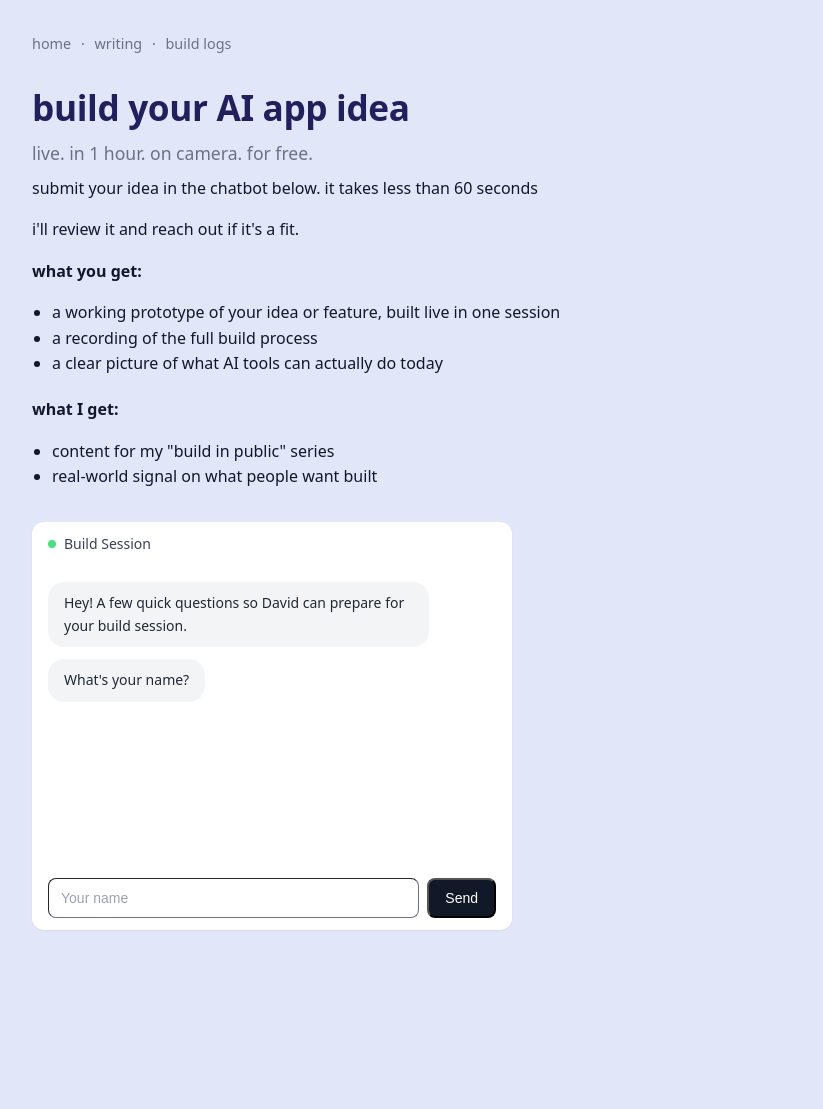
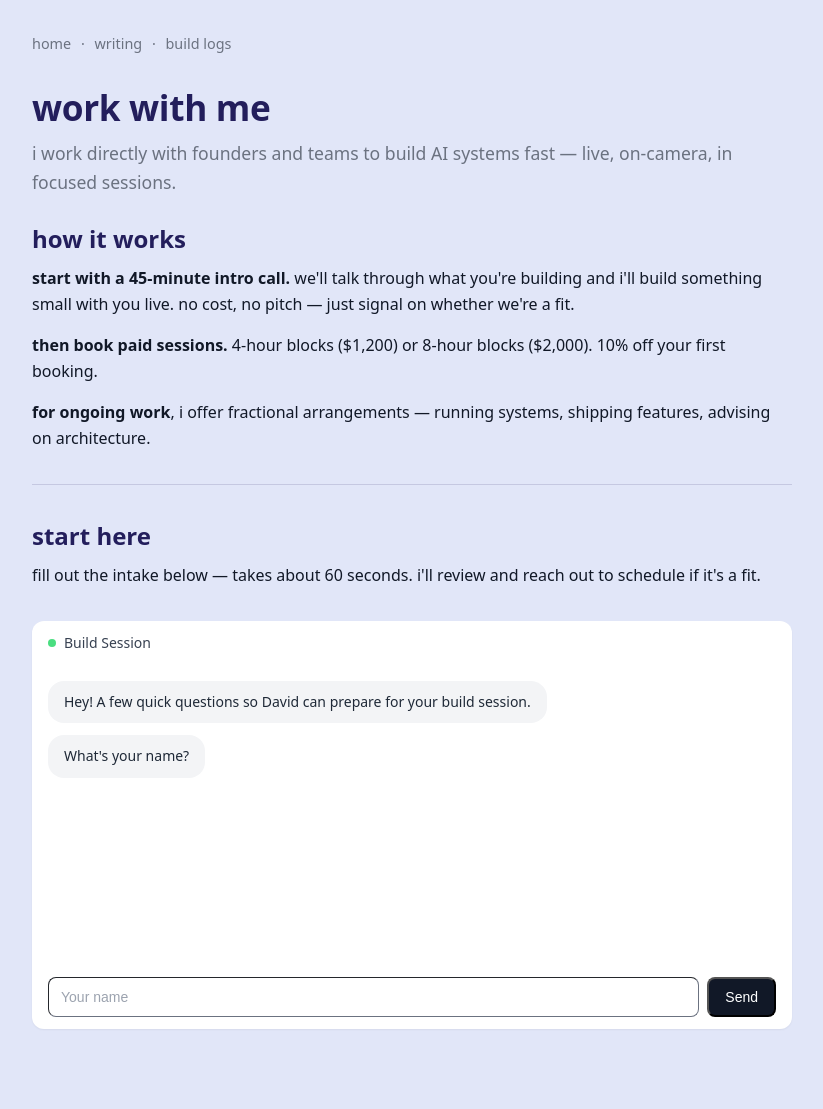
Before and after one commit to davidcrowe/reducibl.com, a Jekyll site: the page built from build.html, in a window 1280 px wide. Shown: the whole page, without its empty margins (228-1051 px from the left). Built offline with Jekyll 4.4.1, drawn with Linux system fonts in a browser that asks for light colours; before the commit the page ends 1010 px from its top, so only the background shows below that.

Commit message:
add work with me page and project gallery
- add project cards (inner, apprentice, gatewaystack) to homepage
- create /build as work with me page with pricing and intake form
- add outcome statement to AI consulting section
- add auto-generated note to build log posts
- clean up buildlogs index spacing

```diff
--- a/_layouts/post.html
+++ b/_layouts/post.html
@@ -5,6 +5,12 @@ layout: default
 <article>
   <h2>{{ page.title }}</h2>
   <p class="meta">{{ page.date | date: "%Y-%m-%d" }}</p>
+
+  {% if page.categories contains "buildlog" %}
+    <p style="font-style: italic; color: var(--muted); margin-bottom: 1.5rem;">
+      this build log is <a href="{{ '/buildlogs' | relative_url }}">automatically generated</a>
+    </p>
+  {% endif %}
 
   {{ content }}
 
--- a/build.html
+++ b/build.html
@@ -1,29 +1,32 @@
 ---
 layout: default
-title: "build your AI app idea — live in 1 hour"
-description: "submit your app idea. i'll build a working prototype with you in a live 1-hour session."
+title: "work with me"
+description: "i work directly with founders and teams to build AI systems fast — live, on-camera, in focused sessions."
 ---
 
-<h1 style="font-size:2.2rem; margin-bottom:0.25rem;">build your AI app idea</h1>
-<p style="font-size:1.1rem; color:var(--muted); margin-bottom:0.5rem;">live. in 1 hour. on camera. for free.</p>
+<h1 style="font-size:2.2rem; margin-bottom:0.25rem;">work with me</h1>
+<p style="font-size:1.1rem; color:var(--muted); margin-bottom:1.5rem;">i work directly with founders and teams to build AI systems fast — live, on-camera, in focused sessions.</p>
 
-<p>submit your idea in the chatbot below. it takes less than 60 seconds</p>
+<h3 style="margin-top:0;">how it works</h3>
 
-<p>i'll review it and reach out if it's a fit.</p>
+<p><strong>start with a 45-minute intro call.</strong> we'll talk through what you're building and i'll build something small with you live. no cost, no pitch — just signal on whether we're a fit.</p>
 
-<p><strong>what you get:</strong></p>
-<ul>
-  <li>a working prototype of your idea or feature, built live in one session</li>
-  <li>a recording of the full build process</li>
-  <li>a clear picture of what AI tools can actually do today</li>
-</ul>
+<p><strong>then book paid sessions.</strong> 4-hour blocks ($1,200) or 8-hour blocks ($2,000). 10% off your first booking.</p>
 
-<p><strong>what I get:</strong></p>
-<ul>
-  <li>content for my "build in public" series</li>
-  <li>real-world signal on what people want built</li>
-</ul>
+<p><strong>for ongoing work</strong>, i offer fractional arrangements — running systems, shipping features, advising on architecture.</p>
 
-<div id="chatflow" data-chatflow="build-session-intake" data-chatflow-source="reducibl.com" style="margin-top:2rem;"></div>
+<hr style="border: none; border-top: 1px solid rgba(35,30,92,0.15); margin: 2rem 0;">
+
+<h3>start here</h3>
+<p>fill out the intake below — takes about 60 seconds. i'll review and reach out to schedule if it's a fit.</p>
+
+<div id="chatflow" data-chatflow="build-session-intake" data-chatflow-source="reducibl.com" style="margin-top:2rem; width:100%;"></div>
+
+<style>
+  #chatflow > * {
+    max-width: 100% !important;
+    width: 100% !important;
+  }
+</style>
 
 <script src="/assets/js/chatflow.bundle.js"></script>
```
Also changed, not shown: buildlogs.md (+2 -3 lines), index.md (+27 -3 lines), assets/Inner App Store Icon + Design Trials-06.png (added).
